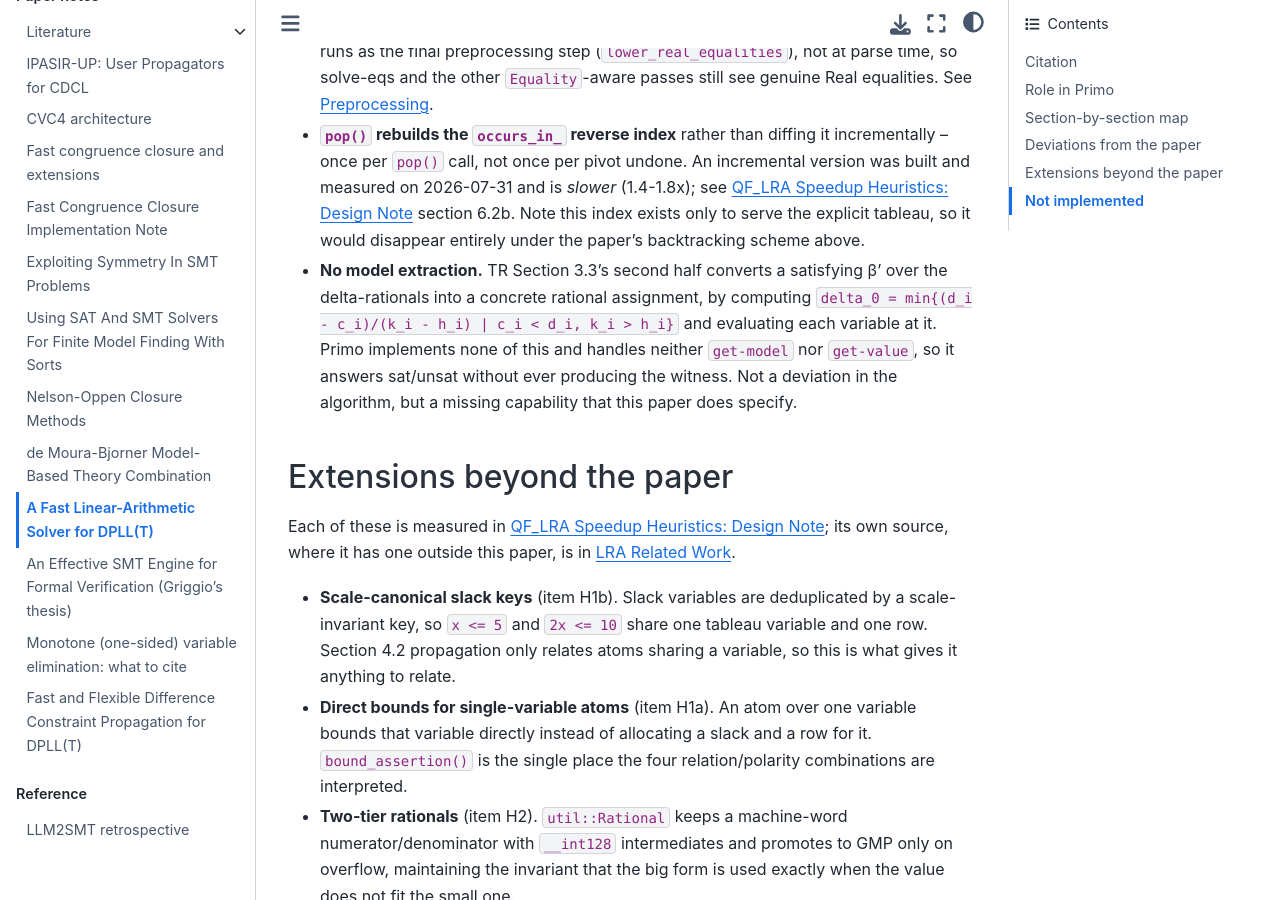
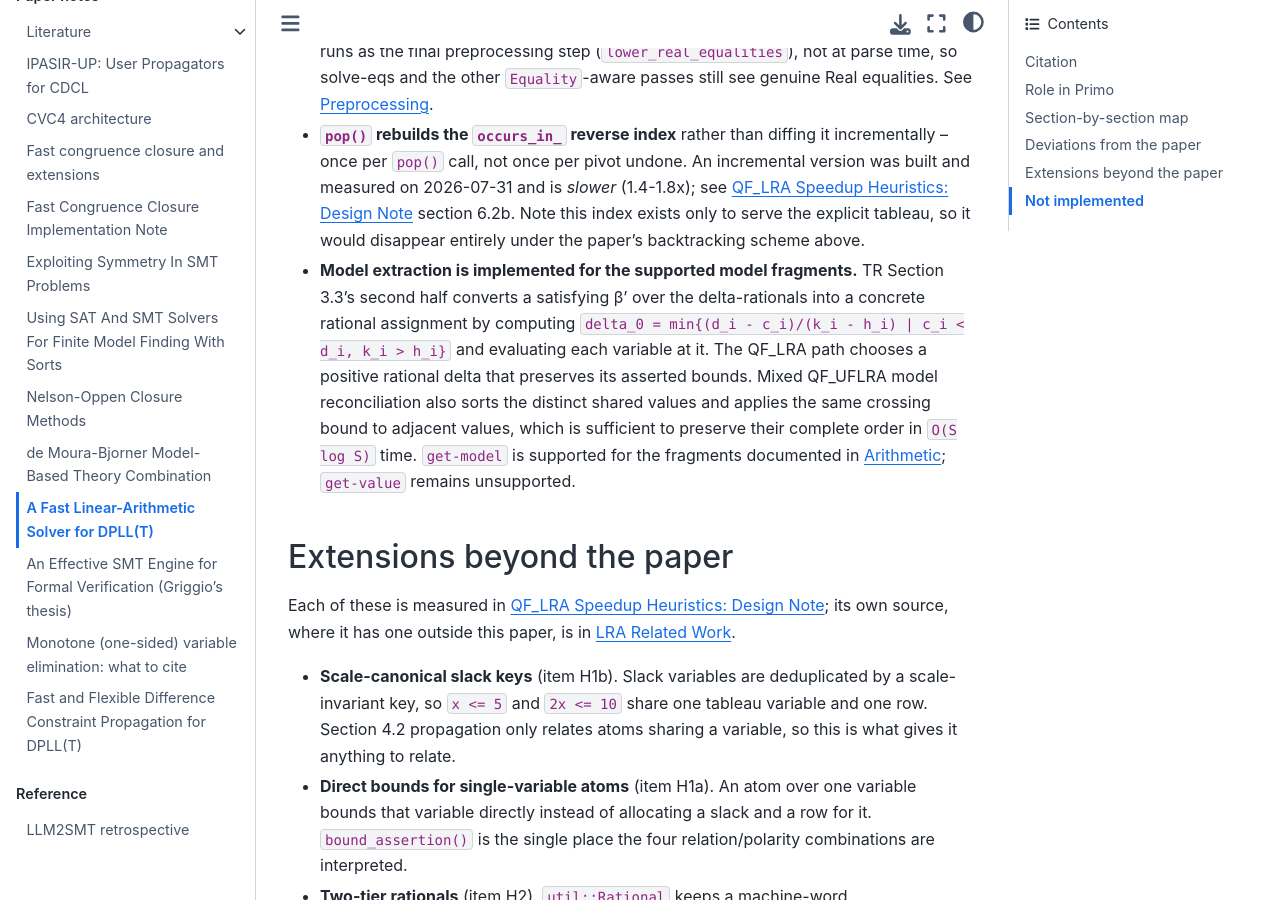
Before and after one commit to primo-solver/primo, a Jupyter Book: the page built from docs/papers/fast-linear-arithmetic-dpllt.md, in a window 1280 px wide and 900 px high, scrolled down 5098 px. Built offline with Jupyter Book 1.0.4 settings and Sphinx 7.4.7 and the Sphinx Book theme 1.1.4, drawn with Linux system fonts in a browser that asks for light colours.

Commit message:
Preserve shared delta order in mixed models

```diff
--- a/docs/papers/fast-linear-arithmetic-dpllt.md
+++ b/docs/papers/fast-linear-arithmetic-dpllt.md
@@ -168,13 +168,17 @@ before it, so Section 4.2 propagation is unaffected. See
   (1.4-1.8x); see [](../qf-lra-heuristics.md) section 6.2b. Note this index
   exists only to serve the explicit tableau, so it would disappear entirely
   under the paper's backtracking scheme above.
-- **No model extraction.** TR Section 3.3's second half converts a satisfying
-  β' over the delta-rationals into a concrete rational assignment, by
-  computing `delta_0 = min{(d_i - c_i)/(k_i - h_i) | c_i < d_i, k_i > h_i}`
-  and evaluating each variable at it. Primo implements none of this and
-  handles neither `get-model` nor `get-value`, so it answers sat/unsat
-  without ever producing the witness. Not a deviation in the algorithm, but
-  a missing capability that this paper does specify.
+- **Model extraction is implemented for the supported model fragments.** TR
+  Section 3.3's second half converts a satisfying β' over the
+  delta-rationals into a concrete rational assignment by computing
+  `delta_0 = min{(d_i - c_i)/(k_i - h_i) | c_i < d_i, k_i > h_i}` and
+  evaluating each variable at it. The QF_LRA path chooses a positive rational
+  delta that preserves its asserted bounds. Mixed QF_UFLRA model
+  reconciliation also sorts the distinct shared values and applies the same
+  crossing bound to adjacent values, which is sufficient to preserve their
+  complete order in `O(S log S)` time. `get-model` is supported for the
+  fragments documented in [](../arithmetic.md); `get-value` remains
+  unsupported.
 
 ## Extensions beyond the paper
 
```
Also changed, not shown: docs/architecture.md (+7 -1 lines), docs/arithmetic.md (+7 -2 lines), docs/debugging.md (+8 -0 lines), docs/papers/nelson-oppen-closure-methods.md (+17 -0 lines), docs/qf-uflra-model-guided-performance.md (+9 -0 lines), 2 other files.
